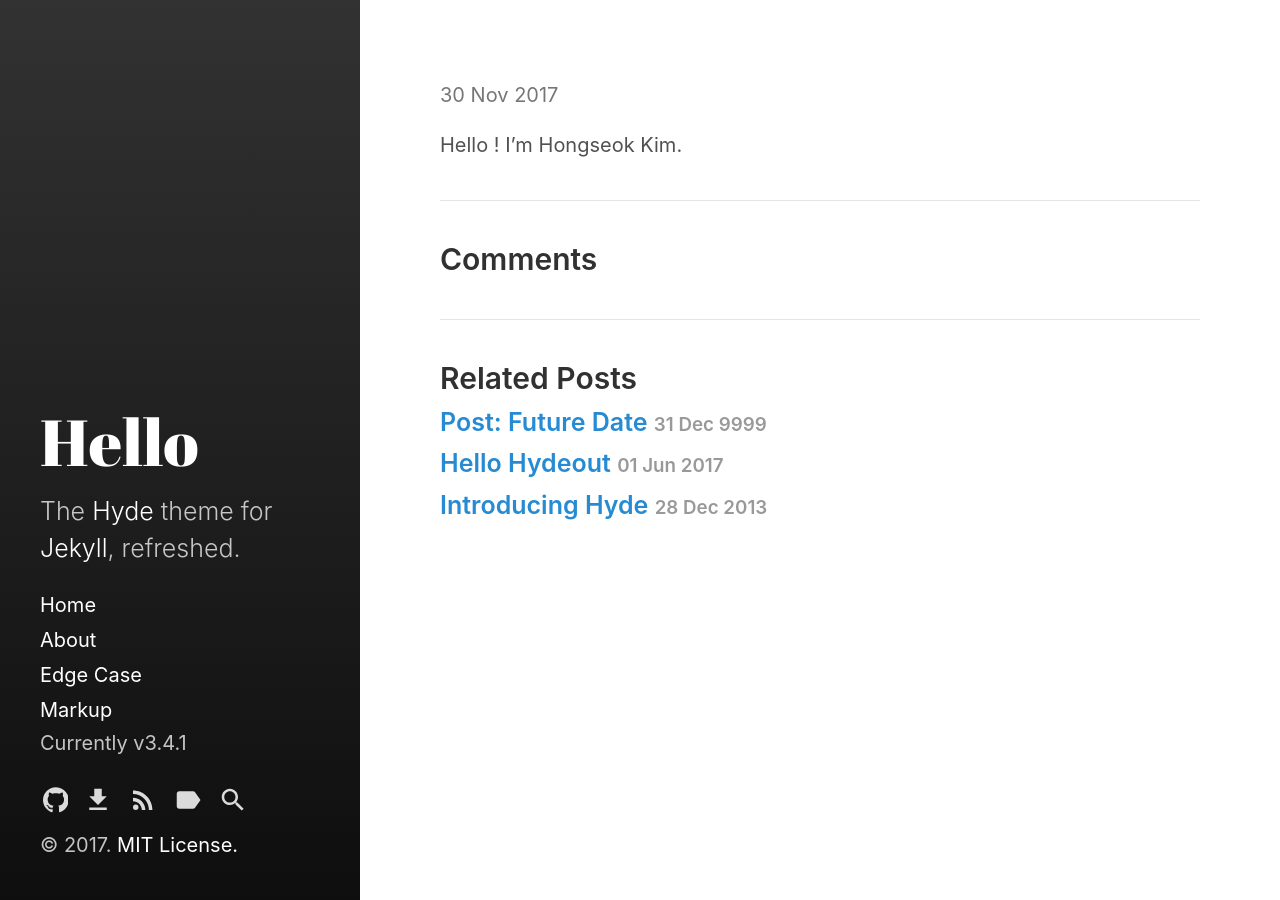
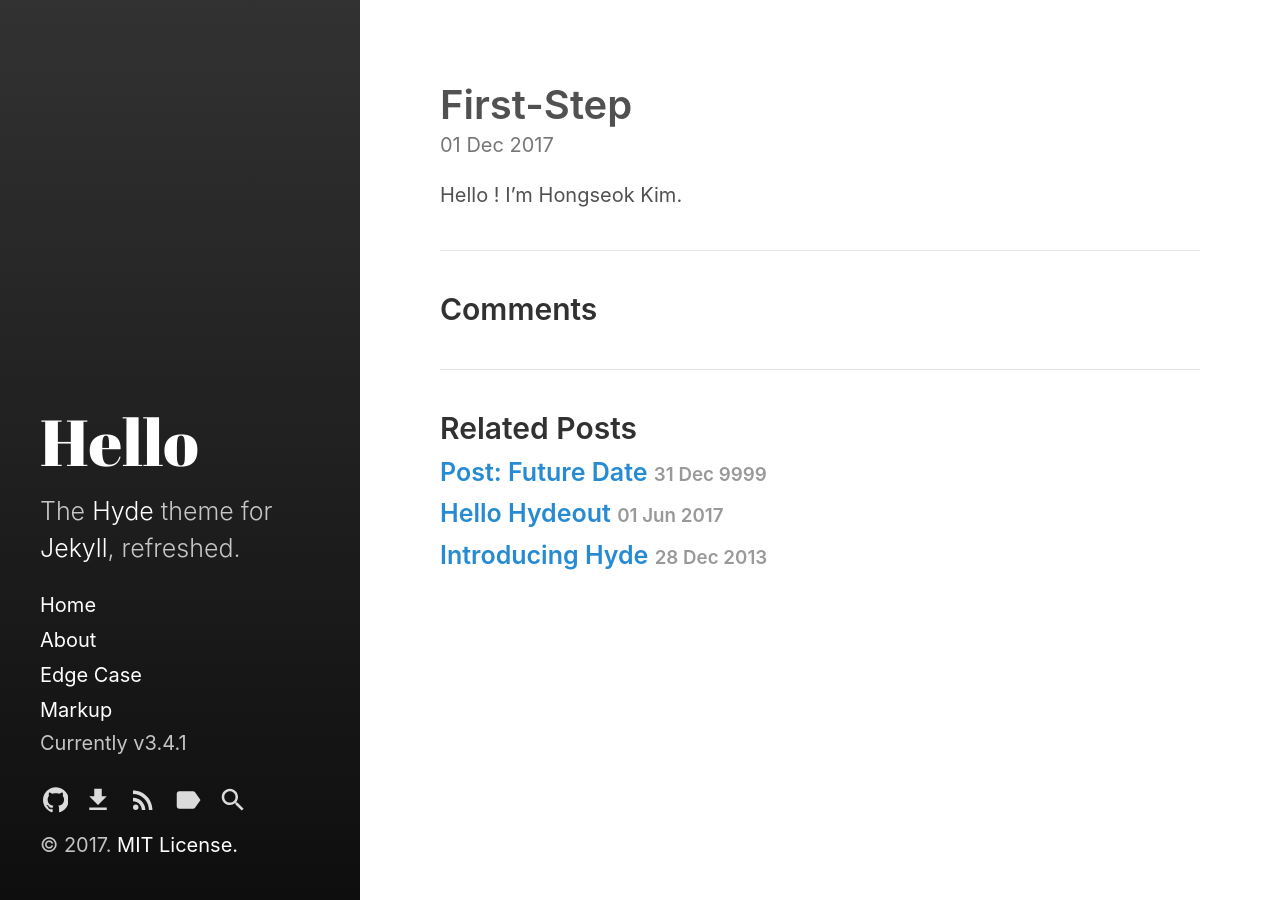
Before and after one commit to Hong3eee/Hong3eee.github.io, a Jekyll site: the page built from _posts/2017-12-01-First-Step.md, in a window 1280 px wide. Built offline with Jekyll 4.4.1, drawn with Linux system fonts in a browser that asks for light colours; our own code applies the rules of GitHub Pages for plain Markdown files; part of the change alters nothing that is shown.

Commit message:
Update 2017-12-01-First-Step.md

```diff
--- a/_posts/2017-12-01-First-Step.md
+++ b/_posts/2017-12-01-First-Step.md
@@ -1,8 +1,6 @@
 ---
 layout: post
-title: First Step in my Blog
-category:1
-tags: etc
+title: First-Step
 ---
 
 Hello ! I'm Hongseok Kim.
```
